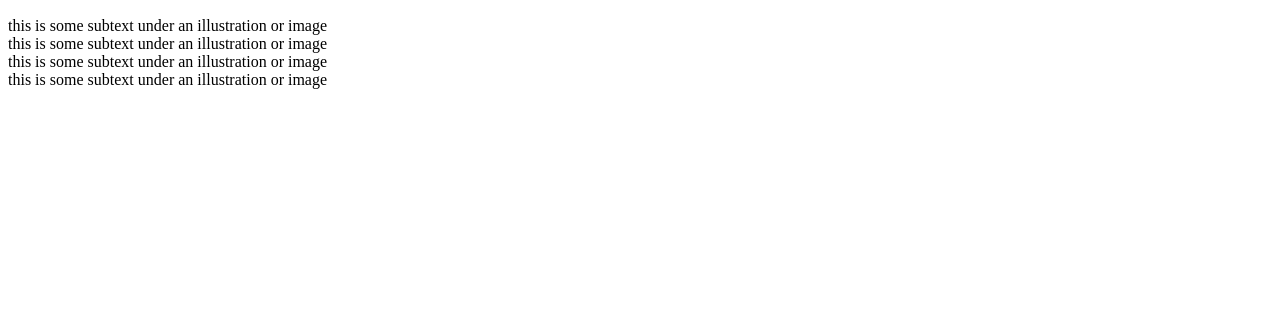
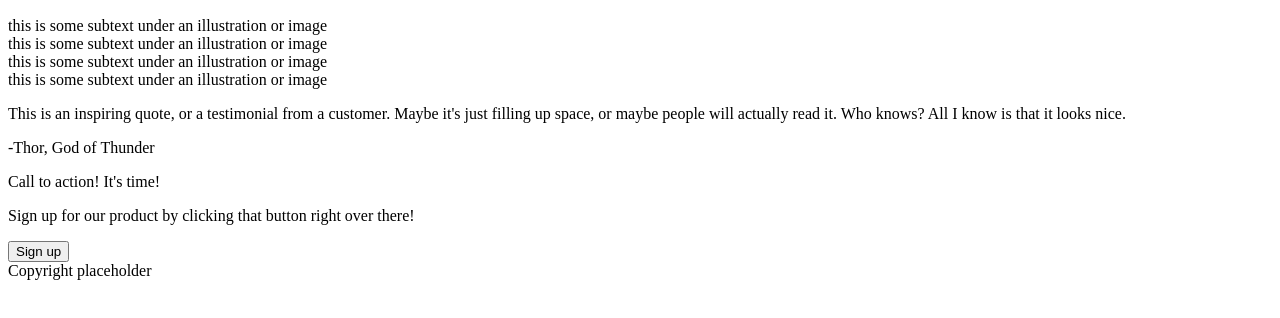
Before and after one commit to jamesw986/landing-page, a plain HTML site: page index.html in a window 1280 px wide. Shown: the part 390-708 px from the top of the page. Drawn offline with Linux system fonts and the light colour scheme.

Commit message:
Added remaining sections to index.html

```diff
--- a/index.html
+++ b/index.html
@@ -46,6 +46,24 @@
             </div>
         </div>
     </div>
+
+    <div class="section-three">
+        <p id="quote">This is an inspiring quote, or a testimonial from a customer. Maybe it's just filling up space, or maybe
+            people will actually read it. Who knows? All I know is that it looks nice.</p>
+        <p id="quote-credit">-Thor, God of Thunder</p>
+    </div>
+
+    <div class="section-four">
+        <div class="section-four-content">
+            <div class="section-four-text">
+                <p class="section-four-text-one">Call to action! It's time!</p>
+                <p class="section-four-text-two">Sign up for our product by clicking that button right over there!</p>
+            </div>
+            <button class="button">Sign up</button>
+        </div>
+    </div>
+
+    <div class="copyright">Copyright placeholder</div>
 </body>
 
 </html>
```
